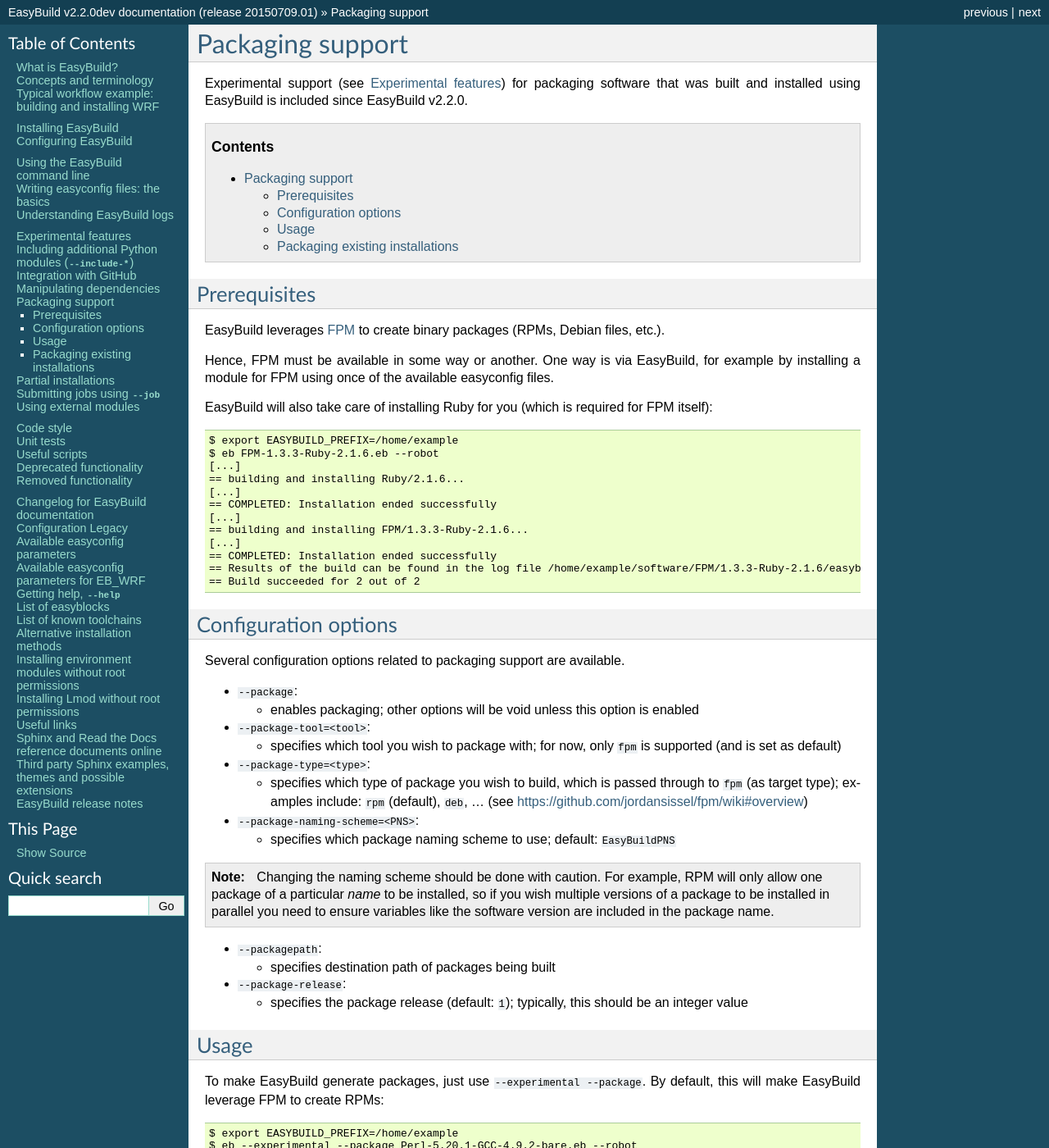
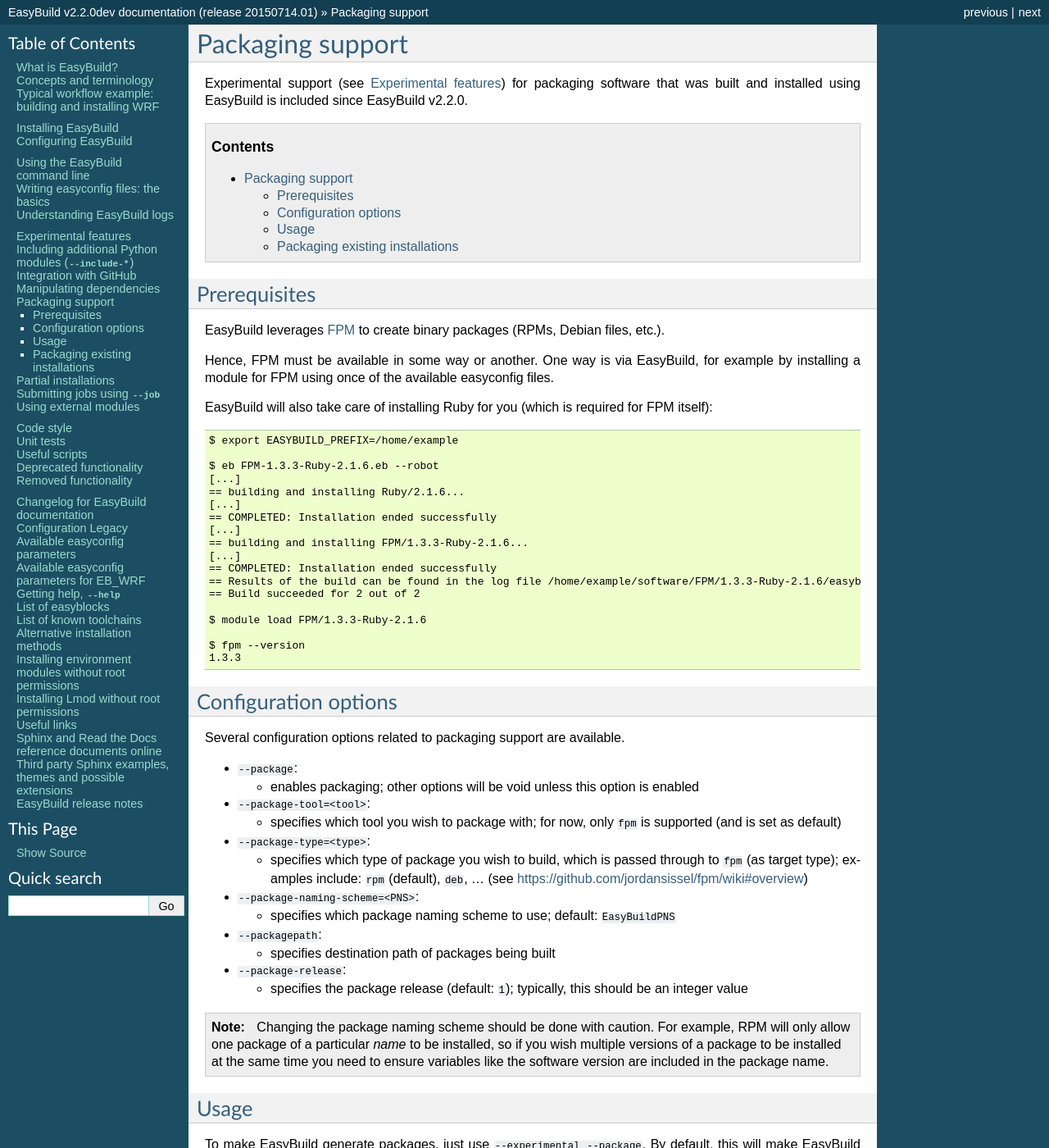
Before and after one commit to easybuilders/easybuild, a Sphinx documentation site: the page built from docs/Packaging_support.rst, in a window 1280 px wide and 1400 px high. Shown: the whole window at 82% size. Built offline with Sphinx 7.4.7, drawn with Linux system fonts in a browser that asks for light colours; some of the changed text lies outside the part shown.

Commit message:
minor tweaks + update changelog & docs release

```diff
--- a/docs/Changelog.rst
+++ b/docs/Changelog.rst
@@ -3,6 +3,7 @@
 Changelog for EasyBuild documentation
 -------------------------------------
 
+* **release 20150714.01** (`July 14th 2015`): add documentation on :ref:`packaging_support`
 * **release 20150709.01** (`July 9th 2015`): add documentation on :ref:`submitting_jobs`
 * **release 20150708.01** (`July 8th 2015`):
 
--- a/docs/Packaging_support.rst
+++ b/docs/Packaging_support.rst
@@ -23,6 +23,7 @@
 EasyBuild will also take care of installing Ruby for you (which is required for FPM itself)::
 
     $ export EASYBUILD_PREFIX=/home/example
+
     $ eb FPM-1.3.3-Ruby-2.1.6.eb --robot
     [...]
     == building and installing Ruby/2.1.6...
@@ -34,6 +35,11 @@
     == COMPLETED: Installation ended successfully
     == Results of the build can be found in the log file /home/example/software/FPM/1.3.3-Ruby-2.1.6/easybuild/easybuild-FPM-1.3.3-20150524.181859.log
     == Build succeeded for 2 out of 2
+
+    $ module load FPM/1.3.3-Ruby-2.1.6
+
+    $ fpm --version
+    1.3.3
 
 
 .. _packaging_config:
@@ -60,10 +66,6 @@
 
   * specifies which package naming scheme to use; default: ``EasyBuildPNS``
 
-.. note:: Changing the naming scheme should be done with caution. For example, RPM will only allow one package of a
-          particular *name* to be installed, so if you wish multiple versions of a package to be installed in parallel
-          you need to ensure variables like the software version are included in the package name.
-
 * ``--packagepath``:
 
   * specifies destination path of packages being built
@@ -71,6 +73,11 @@
 * ``--package-release``:
 
   * specifies the package release (default: ``1``); typically, this should be an integer value
+
+
+.. note:: Changing the package naming scheme should be done with caution. For example, RPM will only allow one package
+          of a particular *name* to be installed, so if you wish multiple versions of a package to be installed
+          at the same time you need to ensure variables like the software version are included in the package name.
 
 
 .. _packaging_usage:
--- a/docs/conf.py
+++ b/docs/conf.py
@@ -43,7 +43,7 @@
 # The short X.Y version.
 version = '2.2.0dev'  # this is meant to reference the version of EasyBuild
 # The full version, including alpha/beta/rc tags.
-release = '20150709.01'  # this is meant to reference the version of the documentation itself
+release = '20150714.01'  # this is meant to reference the version of the documentation itself
 
 # There are two options for replacing |today|: either, you set today to some
 # non-false value, then it is used:
```
